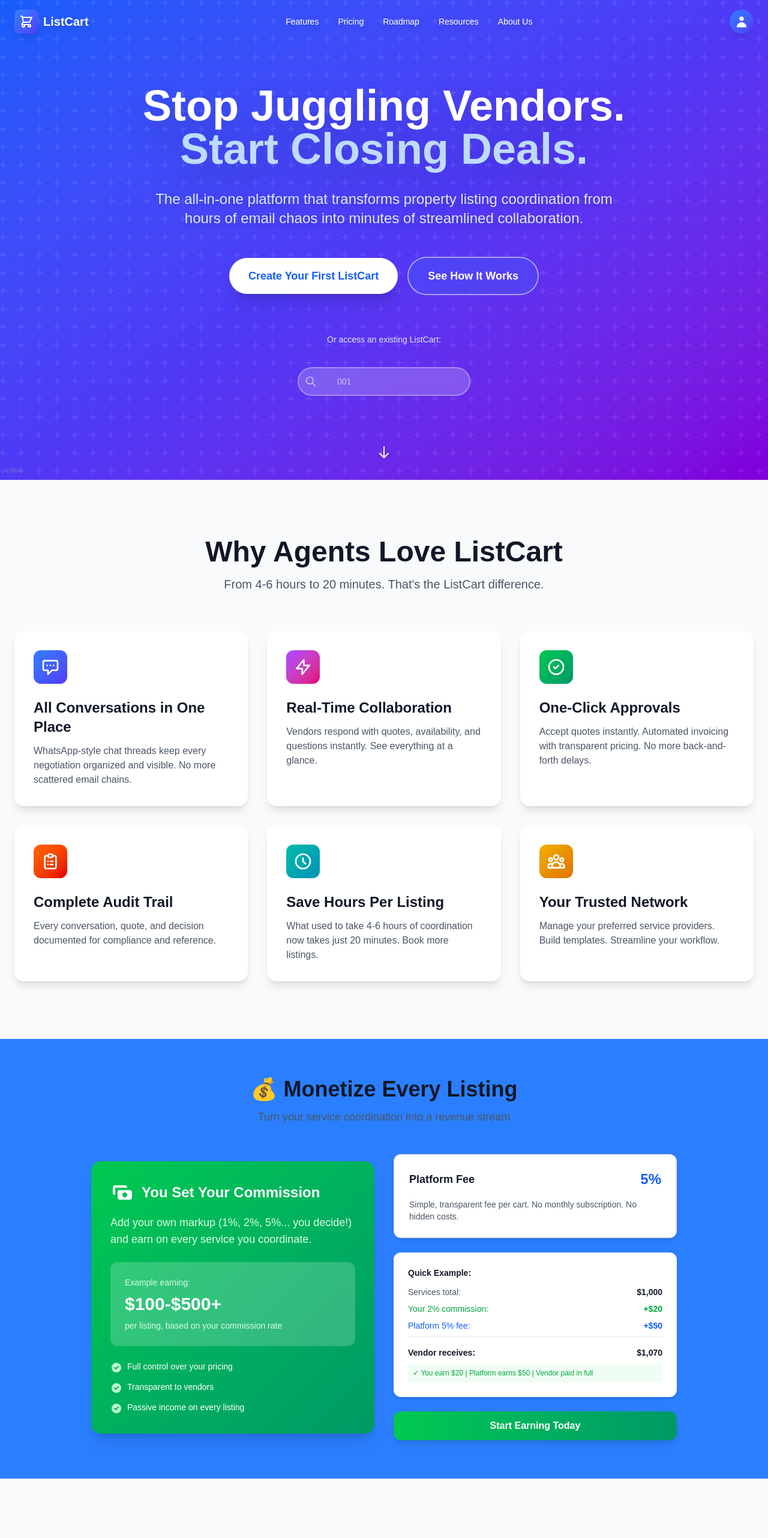
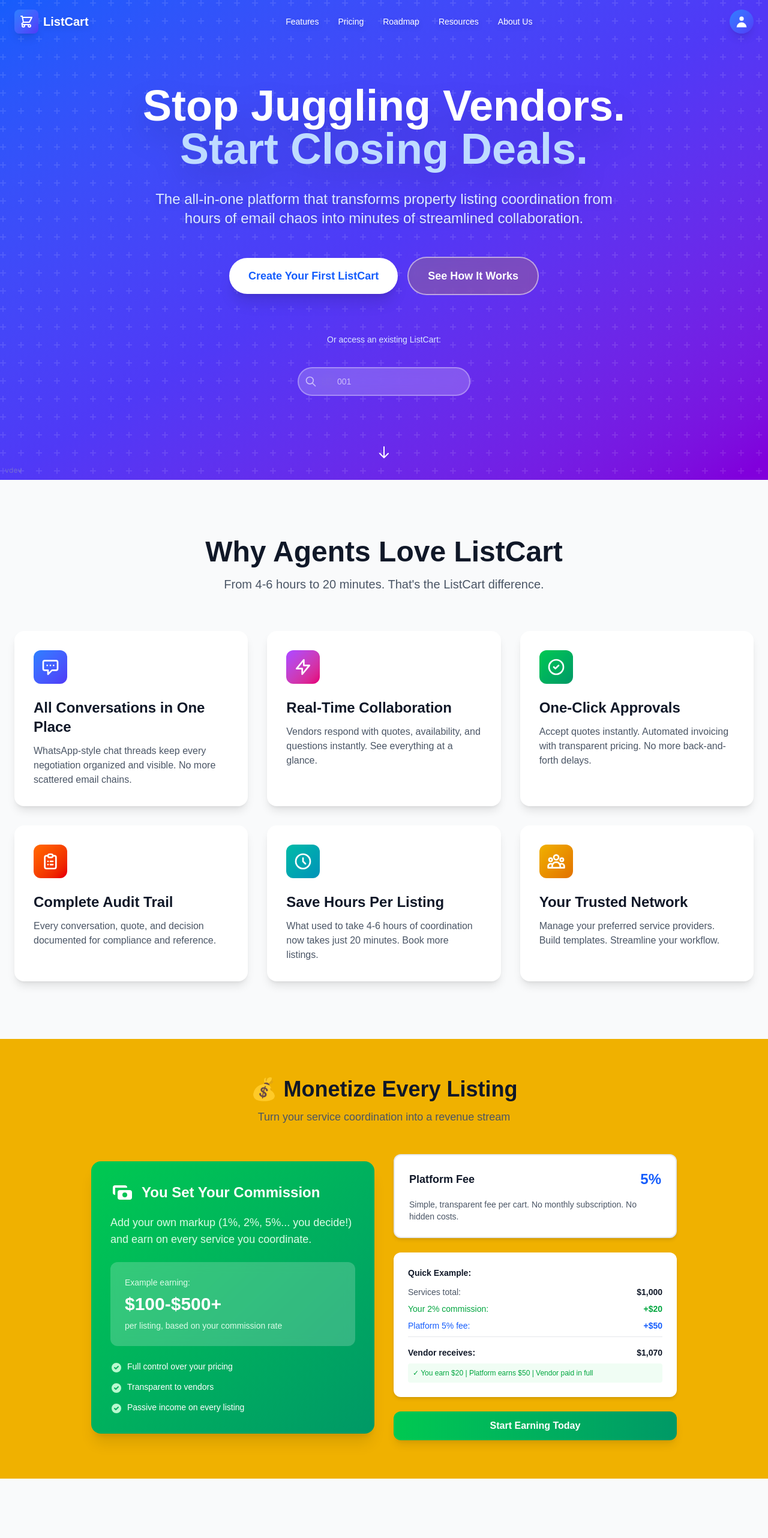
Before and after one commit to anthonyo1978/listcart-prod, a Next.js app: page / in a window 1280 px wide. Shown: the top 2564 px of the page at 60% size. Built offline with nearby package versions, Linux system fonts and the light colour scheme.

Commit message:
UI: Change pricing section background to yellow

```diff
--- a/app/page.tsx
+++ b/app/page.tsx
@@ -45,7 +45,7 @@
                   const element = document.getElementById('features')
                   if (element) element.scrollIntoView({ behavior: 'smooth' })
                 }}
-                className="px-8 py-4 bg-blue-500/20 backdrop-blur-sm text-white font-semibold rounded-full text-lg border-2 border-white/50 hover:bg-blue-500/30 hover:scale-105 transition-all duration-300"
+                className="px-8 py-4 bg-yellow-500/20 backdrop-blur-sm text-white font-semibold rounded-full text-lg border-2 border-white/50 hover:bg-blue-500/30 hover:scale-105 transition-all duration-300"
               >
                 See How It Works
               </button>
@@ -244,7 +244,7 @@
       </section>
 
       {/* Pricing Section */}
-      <section id="pricing" className="py-16 bg-blue-500">
+      <section id="pricing" className="py-16 bg-yellow-500">
         <div className="max-w-5xl mx-auto px-6">
           <div className="text-center mb-12">
             <h2 className="text-3xl md:text-4xl font-bold text-gray-900 dark:text-white mb-3">
@@ -487,7 +487,7 @@
 
             {/* Roadmap Item 2 */}
             <div className="relative pl-8 pb-12 border-l-4 border-blue-500">
-              <div className="absolute left-0 top-0 transform -translate-x-[9px] w-5 h-5 rounded-full bg-blue-500"></div>
+              <div className="absolute left-0 top-0 transform -translate-x-[9px] w-5 h-5 rounded-full bg-yellow-500"></div>
               <div className="bg-white dark:bg-gray-900 p-6 rounded-lg shadow-lg">
                 <div className="flex items-center justify-between mb-2">
                   <h3 className="text-xl font-bold text-gray-900 dark:text-white">Q2 2026 - Integrations</h3>
@@ -562,7 +562,7 @@
               href="#"
               className="bg-gradient-to-br from-blue-50 to-indigo-50 dark:from-gray-800 dark:to-gray-800 p-6 rounded-xl hover:shadow-lg transition-shadow border border-blue-100 dark:border-gray-700"
             >
-              <div className="w-12 h-12 bg-blue-500 rounded-lg flex items-center justify-center mb-4">
+              <div className="w-12 h-12 bg-yellow-500 rounded-lg flex items-center justify-center mb-4">
                 <svg className="w-6 h-6 text-white" fill="none" stroke="currentColor" viewBox="0 0 24 24">
                   <path strokeLinecap="round" strokeLinejoin="round" strokeWidth={2} d="M12 6.253v13m0-13C10.832 5.477 9.246 5 7.5 5S4.168 5.477 3 6.253v13C4.168 18.477 5.754 18 7.5 18s3.332.477 4.5 1.253m0-13C13.168 5.477 14.754 5 16.5 5c1.747 0 3.332.477 4.5 1.253v13C19.832 18.477 18.247 18 16.5 18c-1.746 0-3.332.477-4.5 1.253" />
                 </svg>
```
